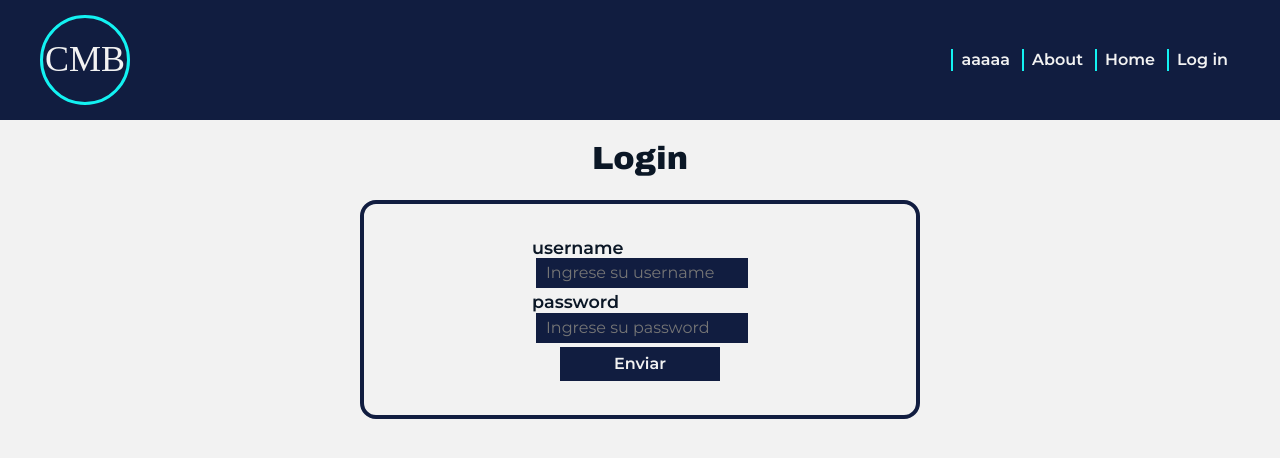
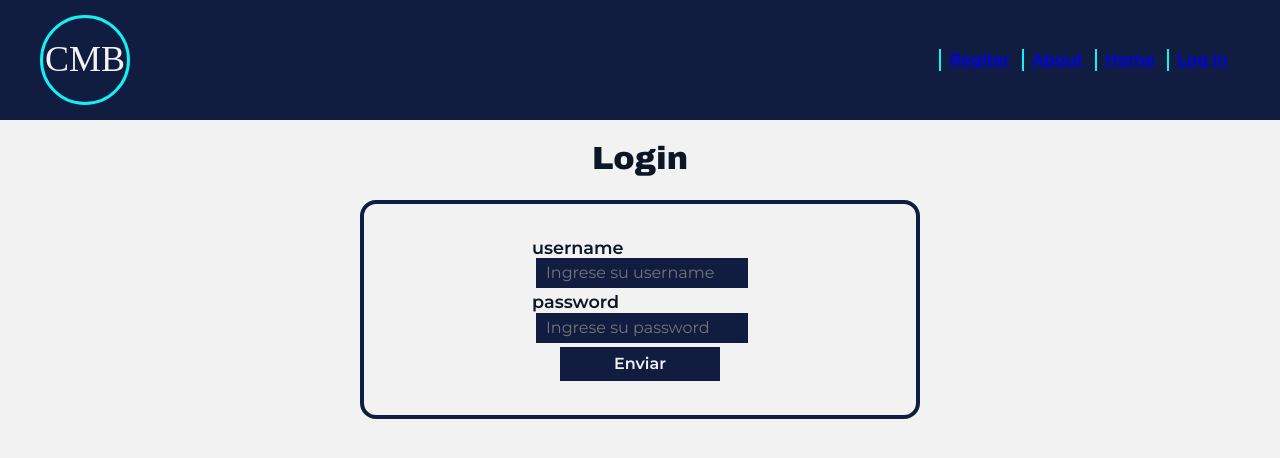
Before and after one commit to RivasAlejandro1/M3, a React (Vite) app in the folder front/: page / in a window 1280 px wide. Shown: the top 458 px of the page. Built offline with nearby package versions, Linux system fonts and the light colour scheme; a web font is replaced by a local one.

Commit message:
modifed nav with link

```diff
--- a/front/src/components/Nav/Nav.tsx
+++ b/front/src/components/Nav/Nav.tsx
@@ -8,11 +8,10 @@ export default function Nav (){
 
             <div className={style.logo}>CMB</div>
             <ul>
-                <NavButton name="aaaaa"></NavButton>
-                <NavButton name="About"></NavButton>
-                <NavButton name="Home"></NavButton>
-                <NavButton name="Log in"></NavButton>
-
+                <NavButton path="register" name="Regiter"></NavButton>
+                <NavButton path="about" name="About"></NavButton>
+                <NavButton path="home" name="Home"></NavButton>
+                <NavButton path="/" name="Log in"></NavButton>
             </ul>
         </nav>
     )
--- a/front/src/components/NavButton/NavButton.tsx
+++ b/front/src/components/NavButton/NavButton.tsx
@@ -1,9 +1,12 @@
+import { Link } from 'react-router-dom';
 import styles from './NavButton.module.css';
 
 export default function NavButton (props:any){
     return (
         <li className={styles.li}>
+        <Link to={props.path}>
             {props.name}
+        </Link>
         </li>
     )
 }
```
